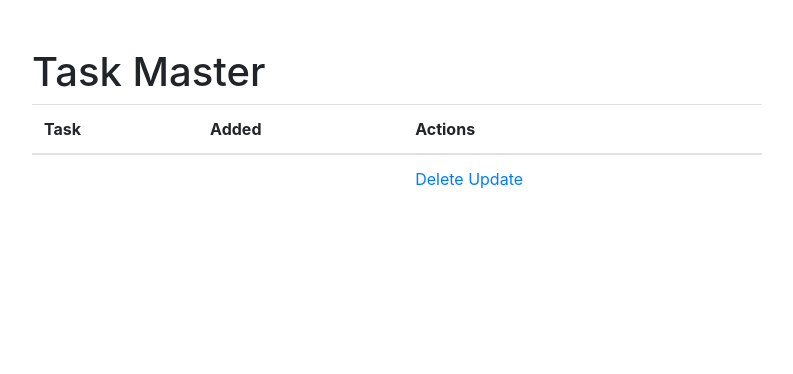
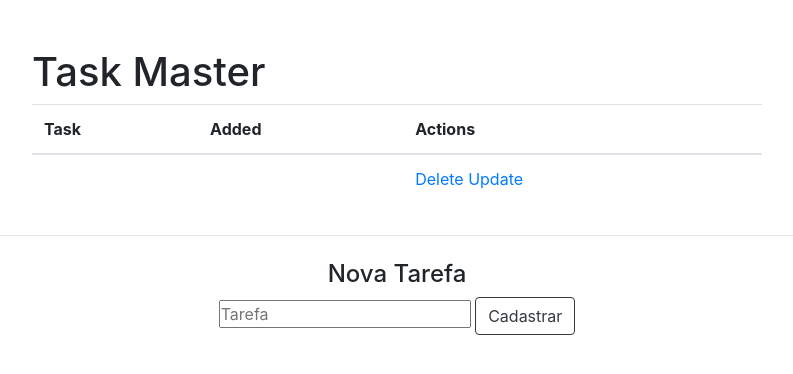
Before and after one commit to jonribeiro23/api-mercado-financeiro, a Flask app: page / in a window 1280 px wide. Shown: the top 374 px of the page, without its empty margins (243-1036 px from the left). Run offline with Flask 2, Linux system fonts and the light colour scheme; some libraries are stand-ins or nearby versions.

Commit message:
formulario de cadastro

```diff
--- a/app.py
+++ b/app.py
@@ -22,7 +22,7 @@
         return '<Task %r>' % self.id # retorna o id da tarefa
 
 
-@app.route('/')
+@app.route('/', methods=['POST', 'GET'])
 def index():
     return render_template('index.html')
 
--- a/templates/index.html
+++ b/templates/index.html
@@ -1,7 +1,6 @@
 {% extends 'template.html' %}
-
 {% block head %}
-
+<title>API - Flask</title>
 {% endblock %}
 
 
@@ -36,5 +35,22 @@
             </div>
             <div class="col-2"></div>
         </div>
+
+        <hr>
+
+        <div class="row mt-4">
+          <div class="col-2"></div>
+          <div class="col" align='center'>
+            <h4>Nova Tarefa</h4>
+            <form action="/" method="POST">
+              <input type="text" name="content" id="content" placeholder="Tarefa">
+              <button class="btn btn-outline-dark">Cadastrar</button>
+            </form>
+          </div>
+          <div class="col-2"></div>
+        </div>
     </div>
+
+
+
 {% endblock %}
--- a/templates/template.html
+++ b/templates/template.html
@@ -1,7 +1,7 @@
 <!DOCTYPE html>
 <html lang="pt-br">
 <head>
-    <title>API - Flask</title>
+
     <meta charset="UTF-8">
     <meta name="viewport" content="width=device-width, initial-scale=1.0">
     <meta http-equiv="X-UA-Compatible" content="ie=edge">
```
